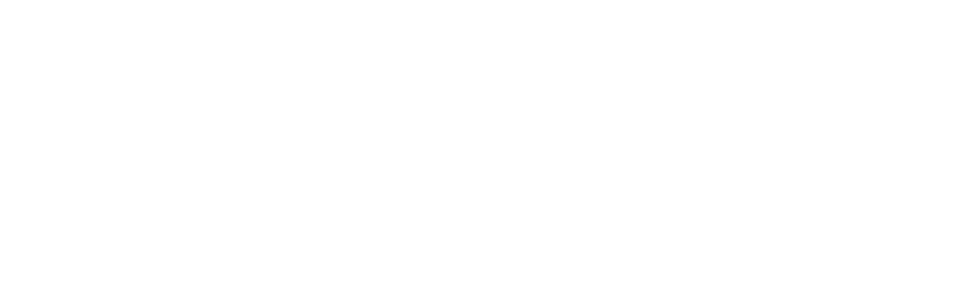
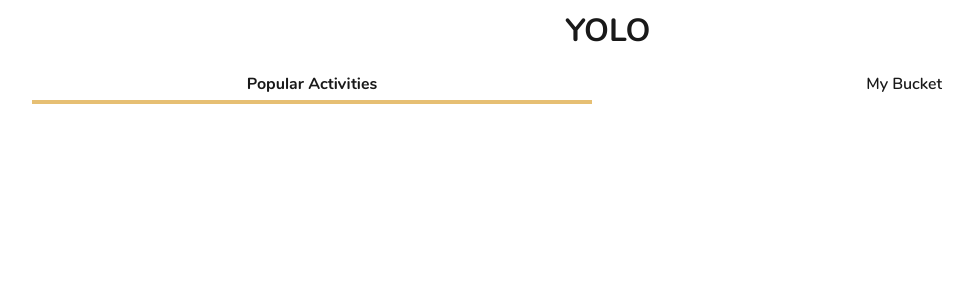
Before and after one commit to karishma006/yolo, a React (Create React App) app in the folder client/: page / in a window 1280 px wide. Shown: the top 300 px of the page, without its empty margins (32-1005 px from the left). Built offline with nearby package versions, Linux system fonts and the light colour scheme.

Commit message:
finish header

```diff
--- a/client/src/App.js
+++ b/client/src/App.js
@@ -1,8 +1,14 @@
+import { BrowserRouter, Switch, Route } from 'react-router-dom';
+import Header from './components/Header/Header';
+
 function App() {
   return (
-    <div>
-    </div>
+    <BrowserRouter>
+      <Header/>
+      <Switch>
+      </Switch>
+    </BrowserRouter>
   );
-}
+};
 
 export default App;
--- /dev/null
+++ b/client/src/components/Header/Header.js
@@ -0,0 +1,18 @@
+import './Header.scss';
+import { NavLink } from 'react-router-dom';
+
+function Header () {
+    return (
+        <header className='header'>
+            <div className='header__logo'>
+                <h1>YOLO</h1>
+            </div>
+            <nav className='header__nav'>
+                <NavLink exact to='/' className='header__link' activeClassName='header__link--active'>Popular Activities</NavLink>
+                <NavLink to='/mybucket' className='header__link' activeClassName='header__link--active'>My Bucket</NavLink>
+            </nav>
+        </header>
+    );
+};
+
+export default Header;
--- /dev/null
+++ b/client/src/components/Header/Header.scss
@@ -0,0 +1,36 @@
+@use '../../partials/resets' as *;
+@use '../../partials/mixins' as *;
+@use '../../partials/variables' as *;
+
+.header {
+    padding: 0.875rem $mob-margin-x 1.5rem $mob-margin-x;
+    color: $primary-color-1;
+
+    &__logo {
+        @include flex-column;
+        align-items: center;
+        justify-content: center;
+        height: 2rem;
+    }
+
+    &__nav {
+        @include flex-row;
+        justify-content: space-between;
+    }
+
+    &__link {
+        width: 43.7333vw;
+        text-align: center;
+        text-decoration: none;
+        color: $primary-color-1;
+        @include mob-h2;
+        @include semi-bold;
+        padding-bottom: 0.25rem;
+        margin-top: 1.625rem;
+
+        &--active {
+            border-bottom: 0.25rem solid $accent-color;
+            @include bold;
+        }
+    }
+}
--- a/client/src/partials/_mixins.scss
+++ b/client/src/partials/_mixins.scss
@@ -1,4 +1,5 @@
-@use './variables' as*;
+@use './variables' as *;
+@use './typography' as *;
 
 @mixin tablet {
     @media (min-width: $breakpoint-tablet) {
--- a/client/src/partials/_resets.scss
+++ b/client/src/partials/_resets.scss
@@ -1,9 +1,10 @@
-@use './typography' as*;
+@use './typography' as *;
 
 *,
 *::before,
 *::after {
     box-sizing: border-box;
+
 }
 
 body {
--- a/client/src/partials/_variables.scss
+++ b/client/src/partials/_variables.scss
@@ -12,5 +12,5 @@
 $category-color-4: #808DDE;
 $accent-color: #E6BF73;
 
-$mobile-margin-x: 5vw;
-$mobile-margin-y-1: 1rem;
+$mob-margin-x: 5vw;
+$mob-margin-y-1: 1rem;
```
